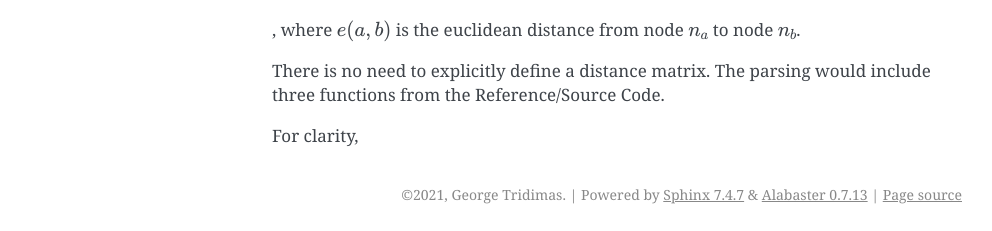
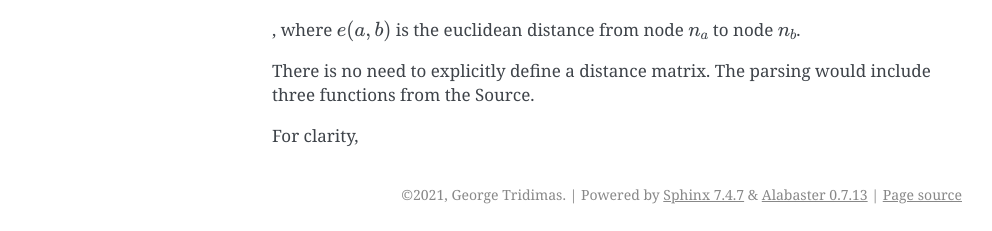
Before and after one commit to notgmt1337/CSPath, a Sphinx documentation site: the page built from docs/how-to/graph-parse.rst, in a window 1280 px wide. Shown: the part 2153-2384 px from the top of the page, without its empty margins (148-1140 px from the left). Built offline with Sphinx 7.4.7, drawn with Linux system fonts in a browser that asks for light colours.

Commit message:
Update graph-parse.rst

```diff
--- a/docs/how-to/graph-parse.rst
+++ b/docs/how-to/graph-parse.rst
@@ -91,6 +91,6 @@ Adapted to this configuration, the distance function is defined as:
 
 , where :math:`e(a, b)` is the euclidean distance from node :math:`n_a` to node :math:`n_b`.
 
-There is no need to explicitly define a distance matrix. The parsing would include three functions from the :ref:`Reference/Source Code`.
+There is no need to explicitly define a distance matrix. The parsing would include three functions from the :ref:`Source <https://cspath.readthedocs.io/en/latest/reference/source.html>`.
 
 For clarity,
```
